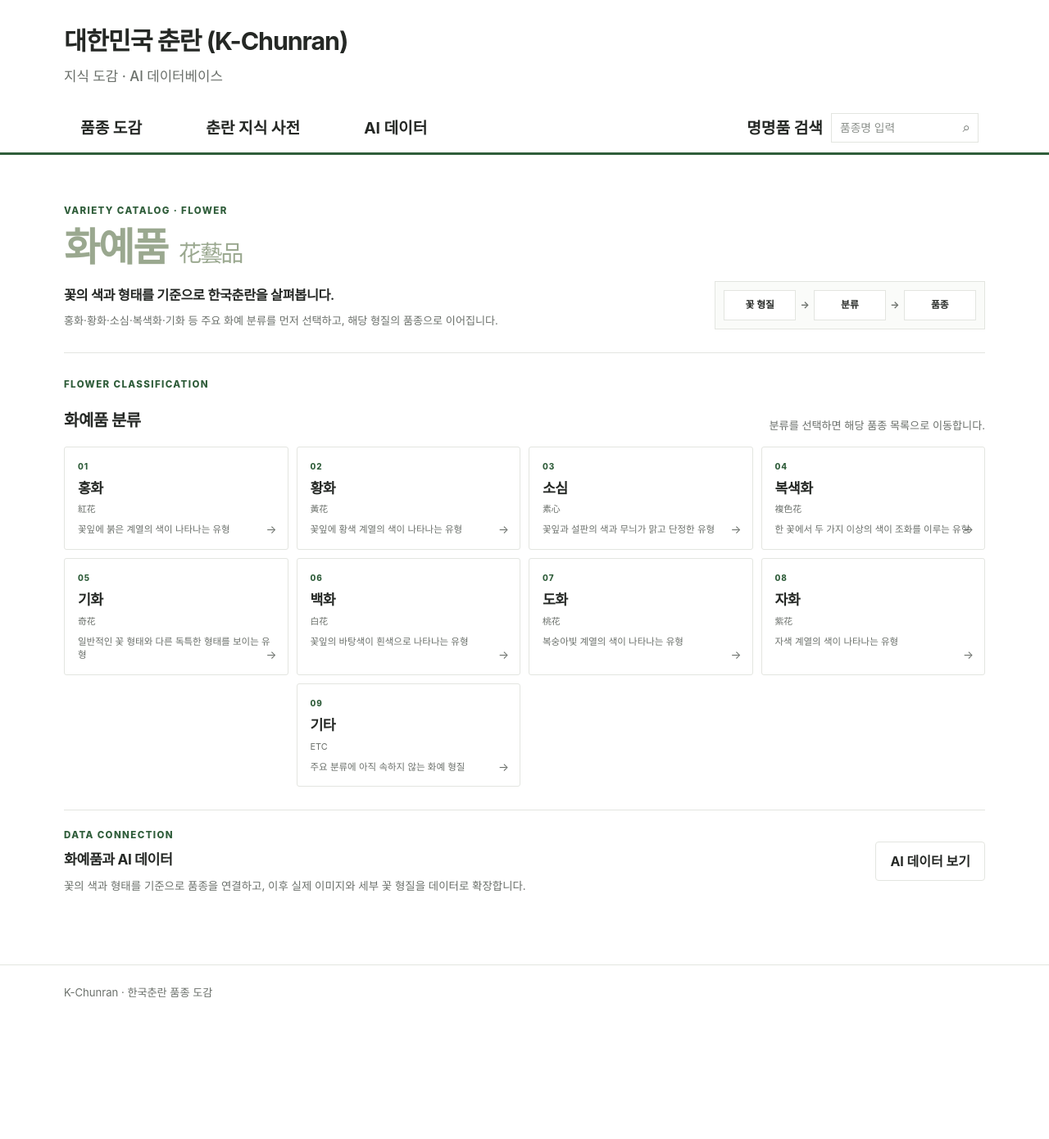
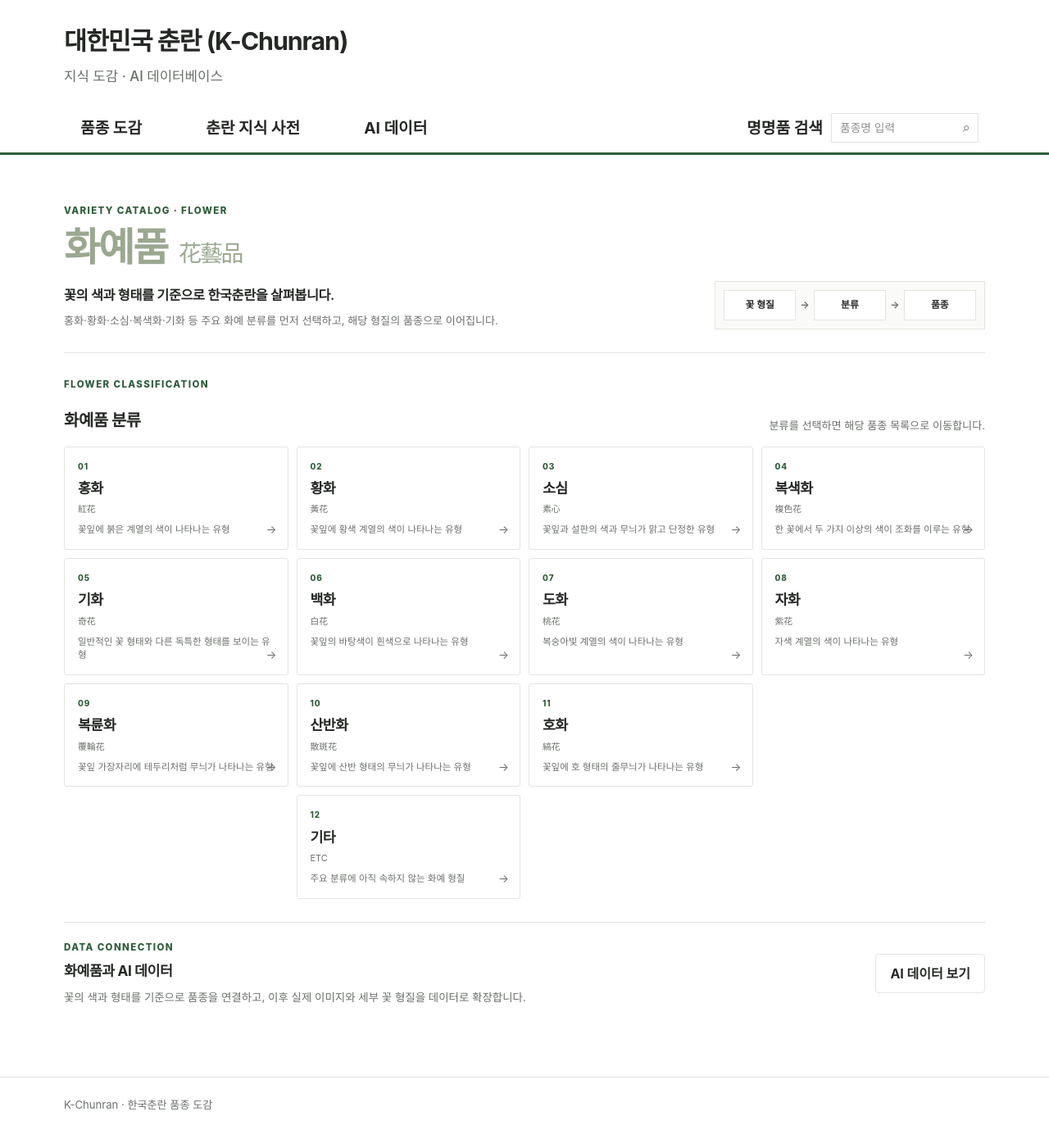
Before and after one commit to parasolra5-pixel/K-chunran, a Jekyll site: the page built from varieties/flower.md, in a window 1280 px wide. Shown: the whole page at 82% size. Built offline with Jekyll 4.4.1, drawn with Linux system fonts in a browser that asks for light colours; before the commit the page ends 1253 px from its top, so only the background shows below that.

Commit message:
feat: add bokryunhwa sanbanhwa hohwa categories

```diff
--- a/varieties/flower.md
+++ b/varieties/flower.md
@@ -50,8 +50,17 @@ permalink: /varieties/flower/
     <a class="kc-leaf-class" href="{{ '/varieties/flower/jahwa/' | relative_url }}">
       <span class="kc-leaf-number">08</span><strong>자화</strong><small>紫花</small><p>자색 계열의 색이 나타나는 유형</p><span class="kc-leaf-arrow">→</span>
     </a>
+    <a class="kc-leaf-class" href="{{ '/varieties/flower/bokryunhwa/' | relative_url }}">
+      <span class="kc-leaf-number">09</span><strong>복륜화</strong><small>覆輪花</small><p>꽃잎 가장자리에 테두리처럼 무늬가 나타나는 유형</p><span class="kc-leaf-arrow">→</span>
+    </a>
+    <a class="kc-leaf-class" href="{{ '/varieties/flower/sanbanhwa/' | relative_url }}">
+      <span class="kc-leaf-number">10</span><strong>산반화</strong><small>散斑花</small><p>꽃잎에 산반 형태의 무늬가 나타나는 유형</p><span class="kc-leaf-arrow">→</span>
+    </a>
+    <a class="kc-leaf-class" href="{{ '/varieties/flower/hohwa/' | relative_url }}">
+      <span class="kc-leaf-number">11</span><strong>호화</strong><small>縞花</small><p>꽃잎에 호 형태의 줄무늬가 나타나는 유형</p><span class="kc-leaf-arrow">→</span>
+    </a>
     <a class="kc-leaf-class kc-leaf-class-wide" href="{{ '/varieties/flower/etc/' | relative_url }}">
-      <span class="kc-leaf-number">09</span><strong>기타</strong><small>ETC</small><p>주요 분류에 아직 속하지 않는 화예 형질</p><span class="kc-leaf-arrow">→</span>
+      <span class="kc-leaf-number">12</span><strong>기타</strong><small>ETC</small><p>주요 분류에 아직 속하지 않는 화예 형질</p><span class="kc-leaf-arrow">→</span>
     </a>
   </div>
 </section>
```
